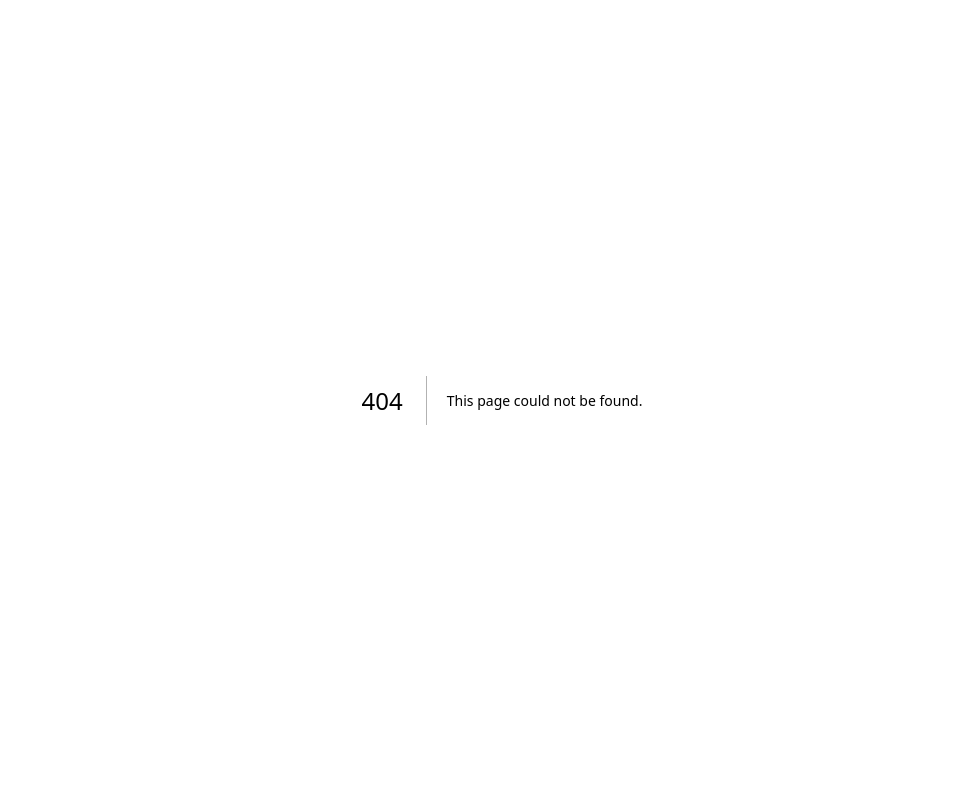
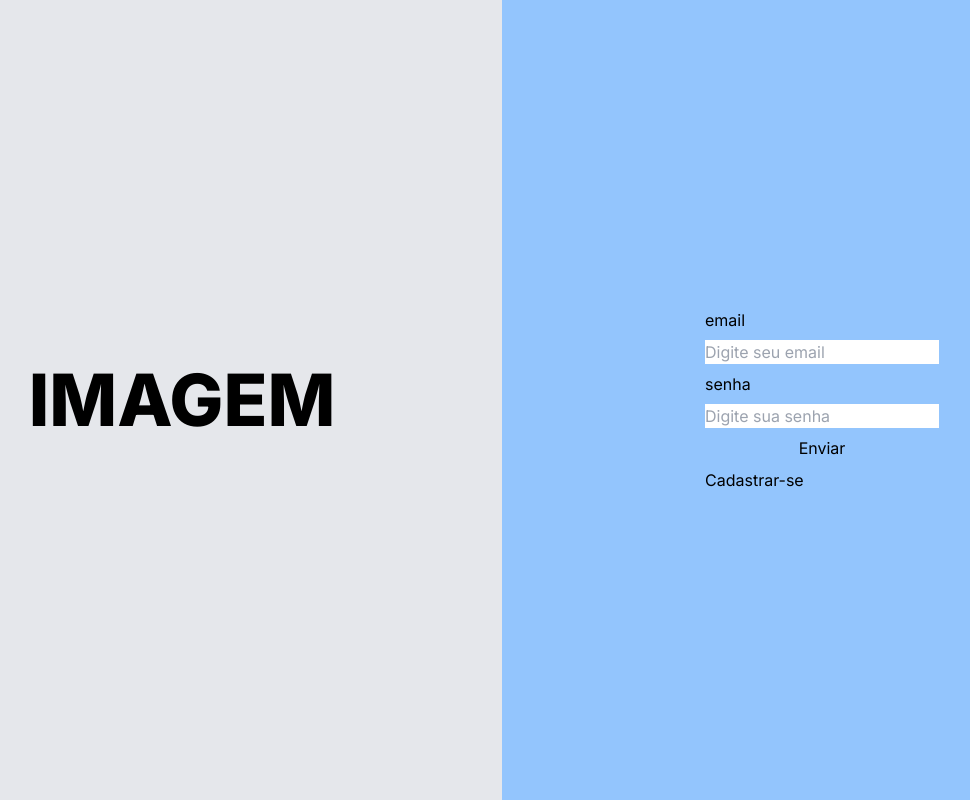
Before and after one commit to carlosna7/organ, a Next.js app: page /login in a window 1280 px wide. Before the commit this address had no page. Shown: the whole page, without its empty margins (138-1108 px from the left). Built offline with nearby package versions, Linux system fonts and the light colour scheme.

Commit message:
Att - atualização nas rotas e organização dos layouts

```diff
--- /dev/null
+++ b/src/app/(dashboard)/dashboard/page.tsx
@@ -0,0 +1,9 @@
+import React from 'react'
+
+const dashboard = () => {
+  return (
+    <div>dashboard</div>
+  )
+}
+
+export default dashboard
--- /dev/null
+++ b/src/app/(dashboard)/layout.tsx
@@ -0,0 +1,12 @@
+export default function DashboardLayout({
+  children,
+}: {
+  children: React.ReactNode
+}) {
+  return (
+    <>
+      <p>dashboard pages</p>
+      {children}
+    </>
+  )
+}
--- /dev/null
+++ b/src/app/(main)/layout.tsx
@@ -0,0 +1,11 @@
+export default function  MainLayout({
+  children,
+}: {
+  children: React.ReactNode
+}) {
+  return (
+    <>
+      {children}
+    </>
+  )
+}
--- a/src/app/page.tsx
+++ b/src/app/(main)/page.tsx
@@ -10,8 +10,8 @@ const Home = () => {
       <header className='flex justify-between items-center px-40 py-4 bg-gray-400'>
         <p className='font-extrabold text-4xl'>LOGO</p>
         <nav className='flex gap-8'>
-          <Link href='/pages/login'>Login</Link>
-          <Link href='/pages/register'>Cadastre-se</Link>
+          <Link href='/login'>Login</Link>
+          <Link href='/register'>Cadastre-se</Link>
         </nav>
       </header>
 
@@ -20,7 +20,7 @@ const Home = () => {
           <p className='text-xl'>Plataforma para Gestão de Projetos Digitais</p>
           <p className='font-bold text-5xl'>Domine a Lucratividade de Seus Projetos e Aumente Seus Ganhos</p>
           <p className='font-medium text-2xl'>Descubra prejuízos com retrabalhos, controle as horas faturáveis e de custos dos seus serviços prestados.</p>
-          <Link href="/pages/create" className='p-4 bg-green-400 rounded-lg font-bold text-center max-w-[300px]'>Cadastre sua empresa de graça!</Link>
+          <Link href="/create" className='p-4 bg-green-400 rounded-lg font-bold text-center max-w-[300px]'>Cadastre sua empresa de graça!</Link>
         </div>
         <div className='flex justify-center w-3/5'>
           <p className='font-extrabold text-7xl'>IMAGEM DO DASHBOARD</p>
--- a/src/app/pages/create/page.tsx
+++ b/src/app/(pages)/create/page.tsx
@@ -53,6 +53,11 @@ const create = () => {
         })
       });
       const data = await response.json();
+      if (data.errors) {
+        console.log(data.errors[0].message);
+      } else {
+        console.log(data.data);
+      }
     };
     createCompany();
   }
--- /dev/null
+++ b/src/app/(pages)/layout.tsx
@@ -0,0 +1,11 @@
+export default function  PagesLayout({
+  children,
+}: {
+  children: React.ReactNode
+}) {
+  return (
+    <>
+      {children}
+    </>
+  )
+}
--- a/src/app/pages/login/page.tsx
+++ b/src/app/(pages)/login/page.tsx
@@ -3,6 +3,7 @@
 import Link from 'next/link';
 import React, { useState } from 'react';
 import { gql } from "@apollo/client";
+import { useRouter } from 'next/navigation';
 
 const LOGIN = gql`
   mutation Login($email: String!, $password: String!) {
@@ -19,6 +20,7 @@ const LOGIN = gql`
 const login = () => {
   const [email , setEmail] = useState('');
   const [password , setPassword] = useState('');
+  const route = useRouter()
 
   const handleSubmit = (e: React.FormEvent<HTMLFormElement>) => {
     e.preventDefault();
@@ -41,9 +43,13 @@ const login = () => {
         })
       });
       const data = await response.json();
-
-      // document.cookie = `token=${data.data.login.token}`;
-      console.log(data.data.login.token)
+      if (data.errors) {
+        console.log(data.errors[0].message);
+      } else {
+        console.log(data.data);
+        localStorage.setItem('organ-token', data.data.login.token);
+        route.push('/dashboard');
+      }
     };
     userLogin();
   };
@@ -71,7 +77,7 @@ const login = () => {
             onChange={(e) => setPassword(e.target.value)}
           />
           <button type="submit">Enviar</button>
-          <Link href="/pages/register">Cadastrar-se</Link>
+          <Link href="/register">Cadastrar-se</Link>
         </form>
       </div>
     </main>
--- a/src/app/pages/register/page.tsx
+++ b/src/app/(pages)/register/page.tsx
@@ -49,6 +49,11 @@ const register = () => {
         })
       });
       const data = await response.json();
+      if (data.errors) {
+        console.log(data.errors[0].message);
+      } else {
+        console.log(data.data);
+      }
     };
 
     userRegister();
@@ -87,7 +92,7 @@ const register = () => {
             onChange={(e) => setPassword(e.target.value)}
           />
           <button type="submit">Enviar</button>
-          <Link href="/pages/login">cadastre-se </Link>
+          <Link href="/login">cadastre-se </Link>
         </form>
       </div>
 
```
